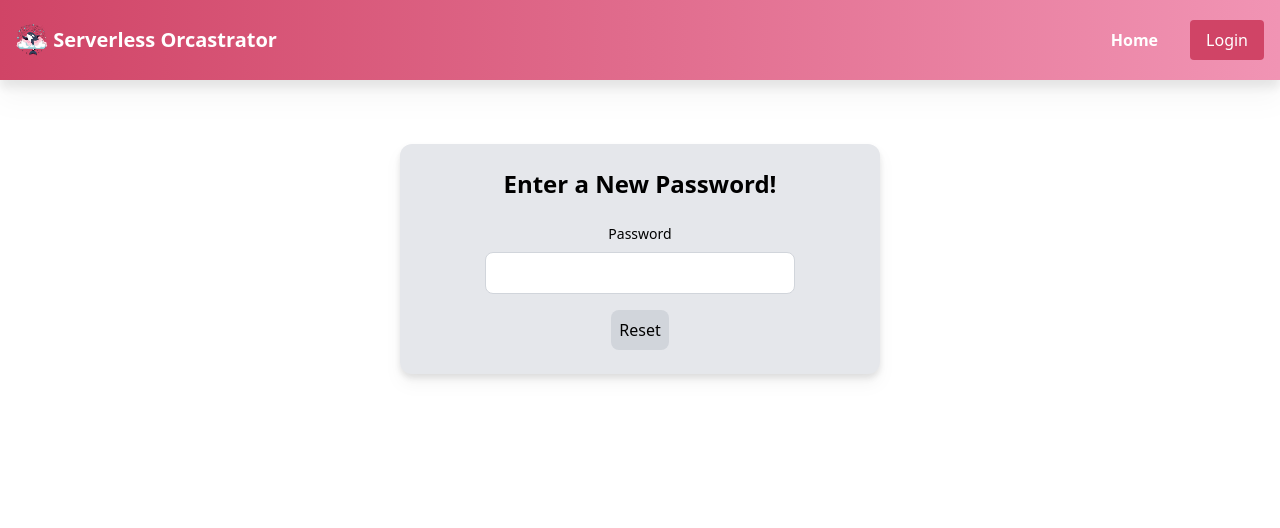
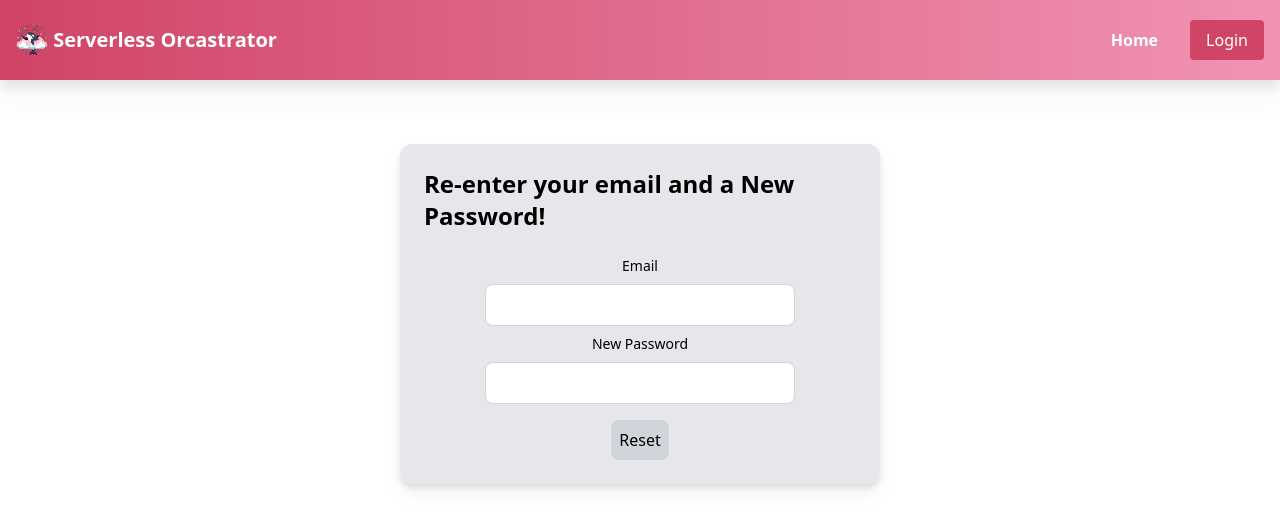
Before and after one commit to carterrath/ServerlessOrchestrator, a React (Vite) app in the folder presentation/: page /reset-password in a window 1280 px wide. Shown: the top 528 px of the page. Built offline with nearby package versions, Linux system fonts and the light colour scheme.

Commit message:
backend or password recovery

```diff
--- a/presentation/src/pages/GetStarted/Recover.tsx
+++ b/presentation/src/pages/GetStarted/Recover.tsx
@@ -13,7 +13,7 @@ const RecoverAccount = () => {
             <>
               <div className="flex flex-col items-center mx-auto">
                 <div className="font-extrabold m-4 text-2xl">
-                  Enter Email to Reset Password!
+                  Enter Email to get reset code!
                 </div>
               </div>
               <div className="flex flex-col items-center mx-auto w-full">
--- a/presentation/src/pages/GetStarted/ResetPassword.tsx
+++ b/presentation/src/pages/GetStarted/ResetPassword.tsx
@@ -12,12 +12,24 @@ const ResetPassword = () => {
           <form onSubmit={data.handleSubmit}>
             <div className="flex flex-col items-center mx-auto">
               <div className="font-extrabold m-4 text-2xl">
-                Enter a New Password!
+                Re-enter your email and a New Password!
               </div>
             </div>
             <div className="flex flex-col items-center mx-auto w-full">
               <div className="my-2 text-sm">
-                Password
+                Email
+              </div>
+              <input
+                type="email"
+                name="Email"
+                value={data.formData.Email}
+                onChange={data.handleChange}
+                className="rounded-lg p-2 border w-2/3 border-gray-300 hover:shadow-md"
+              />
+            </div>
+            <div className="flex flex-col items-center mx-auto w-full">
+              <div className="my-2 text-sm">
+                New Password
               </div>
               <input
                 type="password"
@@ -42,6 +54,7 @@ function useReset() {
     const navigate = useNavigate();
 
   const [formData, setFormData] = useState<IResetData>({
+    Email: '',
     Password: '',
   });
 
@@ -73,8 +86,12 @@ function useReset() {
         console.log(responseData);
         navigate('/Home'); // Navigate on success
       } else {
-        console.error('Failed to reset password.');
+        // Log the response status
+        console.error("Failed to reset password. Status:", response.status);
         // Handle HTTP error responses (e.g., 400, 401, 500)
+        // Optionally, log the response body
+        const errorData = await response.json();
+        console.error("Error response:", errorData);
       }
     } catch (error) {
       console.error(error);
--- a/presentation/src/types/password-reset.d.ts
+++ b/presentation/src/types/password-reset.d.ts
@@ -1,3 +1,4 @@
 export interface IResetData {
+    Email: string;
     Password: string;
 }
```
Also changed, not shown: 1 other file (tests, documents, lock files or other folders).
